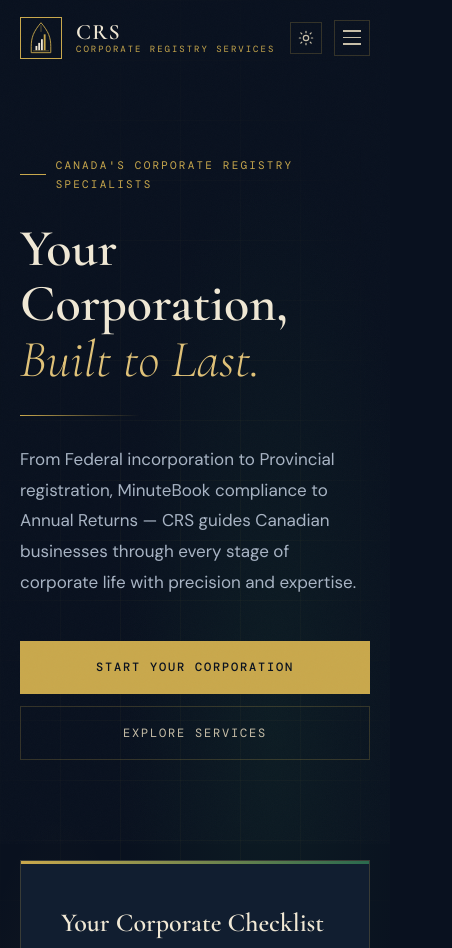
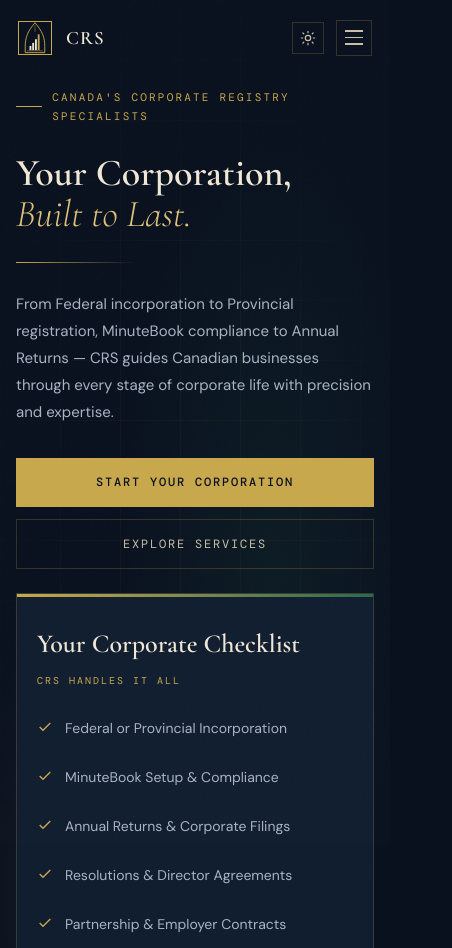
Before and after one commit to rubeshgithub/corporate-registry-services, an Astro site in the folder astro/: page / in a window 390 px wide. Shown: the top 948 px of the page, 452 px wide, since content can reach past the window. Built offline with nearby package versions, Linux system fonts and the light colour scheme; Astro itself is replaced by a stand-in of ours.

Commit message:
feat: comprehensive responsive overhaul — mobile/tablet breakpoints, hamburger FOUC fix

```diff
--- a/astro/src/components/Header.astro
+++ b/astro/src/components/Header.astro
@@ -48,7 +48,7 @@ const nav = [
         <path d="M21 12.79A9 9 0 1 1 11.21 3 7 7 0 0 0 21 12.79z"/>
       </svg>
     </button>
-    <button id="menu-toggle" class="menu-toggle" aria-label="Toggle menu" aria-expanded="false" hidden>
+    <button id="menu-toggle" class="menu-toggle" aria-label="Toggle menu" aria-expanded="false">
       <span></span><span></span><span></span>
     </button>
   </div>
--- a/astro/src/layouts/BaseLayout.astro
+++ b/astro/src/layouts/BaseLayout.astro
@@ -80,6 +80,12 @@ const localBusinessSchema = {
 
   <link rel="icon" type="image/svg+xml" href="/favicon.svg" />
 
+  <!-- Critical nav CSS — prevents hamburger FOUC before stylesheet loads -->
+  <style>
+    .menu-toggle{display:none}
+    @media(max-width:700px){.nav-links{display:none}.menu-toggle{display:flex}}
+  </style>
+
   <!-- Google Analytics -->
   <script async src="https://www.googletagmanager.com/gtag/js?id=G-G7J1GGNNRV"></script>
   <script is:inline>
--- a/astro/src/styles/global.css
+++ b/astro/src/styles/global.css
@@ -1097,40 +1097,153 @@ footer {
 }
 
 /* ─── Responsive ─────────────────────────────────────────── */
+
+/* ── Tablet landscape ≤1024px ───────────────────────────── */
 @media (max-width: 1024px) {
   :root { --gutter: 32px; }
-  #hero { grid-template-columns: 1fr; min-height: auto; padding: 120px 0 80px; }
+
+  /* Hero: stack columns */
+  #hero { grid-template-columns: 1fr; min-height: auto; padding: 120px 0 72px; }
   .hero-left { padding: 0 var(--gutter); }
-  .hero-right { padding: 40px var(--gutter) 0; justify-content: flex-start; }
-  .hero-card { width: 100%; max-width: 480px; }
+  .hero-right { padding: 32px var(--gutter) 0; justify-content: flex-start; }
+  .hero-card { width: 100%; max-width: 500px; }
+
+  /* Grids */
   .services-grid { grid-template-columns: repeat(2, 1fr); }
-  .stats-grid { grid-template-columns: repeat(2, 1fr); gap: 40px; }
+  .stats-grid { grid-template-columns: repeat(2, 1fr); gap: 0; }
   .stat-item + .stat-item::before { display: none; }
-  .process-steps { grid-template-columns: repeat(2, 1fr); gap: 40px; }
+  .stat-item { padding: 32px 32px; }
+  .process-steps { grid-template-columns: repeat(2, 1fr); gap: 48px; }
   .process-steps::before { display: none; }
-  .why-layout { grid-template-columns: 1fr; }
-  .footer-top { grid-template-columns: 1fr 1fr; }
+  .why-layout { grid-template-columns: 1fr; gap: 48px; }
   .testimonials-grid { grid-template-columns: 1fr 1fr; }
-  .compliance-inner { flex-direction: column; text-align: center; }
+  .footer-top { grid-template-columns: 1fr 1fr; gap: 40px; }
+
+  /* Compliance */
+  .compliance-inner { flex-direction: column; text-align: center; gap: 32px; }
   .compliance-body { max-width: none; }
-}
-
+  .compliance-actions { justify-content: center; flex-wrap: wrap; }
+
+  /* Section padding */
+  #services, #why, #testimonials, #cta-final { padding: 88px 0; }
+  #process { padding: 88px 0; }
+  .process-steps { margin-top: 56px; }
+}
+
+/* ── Tablet portrait ≤768px ─────────────────────────────── */
+@media (max-width: 768px) {
+  :root { --gutter: 24px; }
+
+  /* Nav: tighten spacing before hamburger kicks in */
+  .nav-links { gap: 22px; }
+  .logo-sub { display: none; }
+
+  /* Hero */
+  #hero { padding: 100px 0 56px; }
+  .hero-headline { font-size: clamp(38px, 7vw, 58px); }
+  .hero-body { font-size: 16px; }
+  .hero-card { max-width: 420px; padding: 32px; }
+
+  /* Stats */
+  .stat-number { font-size: 52px; }
+  .stat-item { padding: 24px 20px; }
+
+  /* Grids */
+  .testimonials-grid { grid-template-columns: 1fr; }
+  .footer-top { grid-template-columns: 1fr; gap: 32px; }
+  .footer-bottom { flex-direction: column; align-items: flex-start; gap: 12px; }
+
+  /* Sections */
+  #services, #why, #testimonials, #cta-final { padding: 64px 0; }
+  #process { padding: 64px 0; }
+  #stats { padding: 56px 0; }
+  #compliance { padding: 56px 0; }
+  .section-header { margin-bottom: 40px; }
+  .process-steps { margin-top: 40px; gap: 32px; }
+}
+
+/* ── Mobile ≤700px ──────────────────────────────────────── */
 @media (max-width: 700px) {
-  :root { --gutter: 20px; }
-  #navbar { padding: 0 20px; }
+  :root { --gutter: 18px; }
+  #navbar { padding: 0 18px; }
+
+  /* Hamburger nav */
   .nav-links { display: none; }
-  .menu-toggle { display: flex !important; }
+  .menu-toggle { display: flex; }
+
+  /* Hero */
+  #hero { padding: 88px 0 48px; }
+  .hero-headline { font-size: clamp(30px, 9vw, 44px); }
+  .hero-body { font-size: 15px; margin-bottom: 32px; }
+  .hero-right { padding: 24px var(--gutter) 0; }
+  .hero-card { max-width: 100%; padding: 28px 20px; }
+  .hero-actions { flex-direction: column; align-items: stretch; gap: 12px; }
+  .hero-actions .btn-primary,
+  .hero-actions .btn-ghost { width: 100%; text-align: center; padding: 14px 20px; }
+
+  /* Services */
   .services-grid { grid-template-columns: 1fr; }
-  .stats-grid { grid-template-columns: repeat(2, 1fr); }
-  .process-steps { grid-template-columns: 1fr; }
-  .footer-top { grid-template-columns: 1fr; gap: 40px; }
+  .service-card { padding: 32px 24px; }
+  .service-link { opacity: 1; transform: none; } /* always visible on mobile */
+
+  /* Stats */
+  .stats-grid { grid-template-columns: 1fr 1fr; }
+  .stat-number { font-size: 40px; }
+  .stat-item { padding: 20px 16px; border-top: 1px solid var(--border); }
+  .stat-item:nth-child(1), .stat-item:nth-child(2) { border-top: none; }
+
+  /* Process */
+  .process-steps { grid-template-columns: 1fr; gap: 32px; margin-top: 36px; }
+  .step { padding: 0 12px; }
+
+  /* Why */
+  .why-pillar { padding: 20px 16px; gap: 16px; }
+  .pillar-num { font-size: 32px; min-width: 38px; }
+
+  /* Testimonials */
   .testimonials-grid { grid-template-columns: 1fr; }
+  .testimonial-card { padding: 28px 24px; }
+
+  /* CTA final */
+  #cta-final { padding: 56px 0; }
   .cta-final-actions { flex-direction: column; align-items: center; }
-  .hero-actions { flex-direction: column; align-items: flex-start; gap: 12px; }
-  .hero-actions .btn-primary,
-  .hero-actions .btn-ghost { width: 100%; text-align: center; }
+  .cta-final-actions .btn-primary,
+  .cta-final-actions .btn-ghost { width: 100%; max-width: 300px; text-align: center; }
+
+  /* Footer */
+  .footer-top { grid-template-columns: 1fr; gap: 28px; padding-bottom: 36px; }
+  .footer-bottom { flex-direction: column; align-items: flex-start; gap: 12px; }
+  .footer-legal { flex-wrap: wrap; gap: 16px; }
+  footer { padding: 48px 0 28px; }
+
+  /* Sections */
+  #services, #why, #testimonials { padding: 56px 0; }
+  #process { padding: 56px 0; }
+  #stats { padding: 40px 0; }
+  #compliance { padding: 48px 0; }
+  .section-header { margin-bottom: 28px; }
+
+  /* Inner pages */
   .section-hero-eyebrow { font-size: 10px; }
-  .section-hero-title { font-size: clamp(28px, 8vw, 44px); }
+  .section-hero-title { font-size: clamp(26px, 8vw, 42px); }
+  .trust-strip { gap: 20px; }
+}
+
+/* ── Small mobile ≤480px ────────────────────────────────── */
+@media (max-width: 480px) {
+  :root { --gutter: 16px; }
+  .stats-grid { grid-template-columns: 1fr; }
+  .stat-item { border-top: 1px solid var(--border); }
+  .stat-item:first-child { border-top: none; }
+  .hero-headline { font-size: clamp(28px, 10vw, 38px); }
+  .logo-mark { width: 34px; height: 34px; }
+  .logo-crs { font-size: 19px; }
+}
+
+/* ── Tiny ≤360px ────────────────────────────────────────── */
+@media (max-width: 360px) {
+  :root { --gutter: 14px; }
+  #navbar { padding: 0 14px; }
 }
 
 /* ═══════════════════════════════════════════════════════════
@@ -1585,23 +1698,36 @@ select.form-input option { background: var(--card); color: var(--cream); }
   .province-grid { grid-template-columns: repeat(3, 1fr); }
   .article-grid { grid-template-columns: repeat(2, 1fr); }
   .mb-split { grid-template-columns: 1fr; gap: 48px; }
+  .detail-content-card, .enquiry-section { padding: 36px; }
 }
 @media (max-width: 768px) {
   .province-grid { grid-template-columns: repeat(2, 1fr); }
   .article-grid { grid-template-columns: 1fr; }
-  .minutebook-banner { flex-direction: column; }
+  .minutebook-banner { flex-direction: column; gap: 24px; }
   .mb-banner-actions { width: 100%; flex-direction: column; }
   .form-row { grid-template-columns: 1fr; }
-  .detail-content-card, .enquiry-section { padding: 28px; }
+  .detail-content-card, .enquiry-section { padding: 24px; }
   .processing-strip { flex-direction: column; }
-  .processing-item { border-right: none; border-bottom: 1px solid var(--border); }
+  .processing-item { border-right: none; border-bottom: 1px solid var(--border); padding: 16px 0; }
   .processing-item:last-child { border-bottom: none; }
-  .section-hero { padding: 80px 0 48px; }
+  .section-hero { padding: 88px 0 48px; }
   .province-grid-section { padding: 40px 0; }
-  .hero-left { padding: 36px var(--gutter) 60px; }
+  .guide-grid { grid-template-columns: 1fr; }
+}
+@media (max-width: 700px) {
+  .section-hero { padding: 80px 0 40px; }
+  .section-hero-intro { font-size: 15px; }
+  .trust-strip { gap: 16px; padding-top: 28px; }
+  .detail-content-card, .enquiry-section { padding: 20px 16px; }
+  .order-submit-row { flex-direction: column; align-items: flex-start; gap: 12px; }
+  .btn-order { width: 100%; text-align: center; }
+  .order-assurance { font-size: 11px; }
+  .province-grid-section { padding: 32px 0; }
+  .page-detail-header { padding: 24px 0; }
 }
 @media (max-width: 480px) {
   .province-grid { grid-template-columns: 1fr 1fr; }
+  .province-card { padding: 24px 16px; }
 }
 @media (max-width: 360px) {
   .province-grid { grid-template-columns: 1fr; }
```
